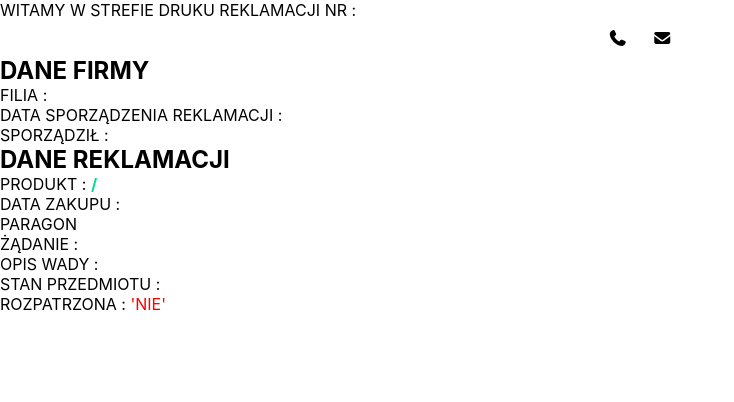
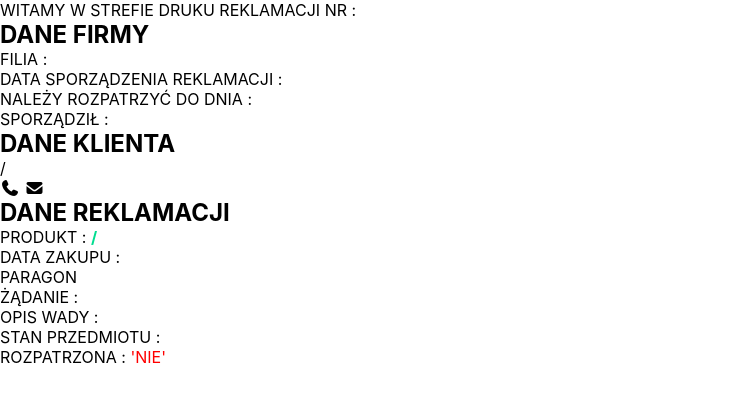
Before and after one commit to marcinoles87/reklamacje, a React (Create React App) app: page /drukuj in a window 1280 px wide. Shown: the top 402 px of the page, without its empty margins (0-734 px from the left). Built offline with nearby package versions, Linux system fonts and the light colour scheme.

Commit message:
update function print

```diff
--- a/src/components/Drukuj.js
+++ b/src/components/Drukuj.js
@@ -6,16 +6,19 @@ function Drukuj({item}) {
     <div className='druk-container'>
       Witamy w strefie druku reklamacji nr :
 
-            <div className='dane-client'>
-                <h2>{item.OsobaZgłaszajaca}</h2>
-                <i className="fa-solid fa-phone"></i> {item.Telefon}  <i className="fa-solid fa-envelope"></i> {item.Email}
-            </div>
 
             <div>
               <h2>Dane firmy</h2>
               <p>Filia : {item.Filia}</p>
-               <p>Data sporządzenia reklamacji : {item.DataSporzadzenia}</p>
+              <p>Data sporządzenia reklamacji : {item.DataSporzadzenia}</p>
+              <p>Należy rozpatrzyć do dnia : {item.DataRozpatrzenia}</p>
               <p>Sporządził : {item.Podpisał}</p>
+            </div>
+
+            <div>
+              <h2>Dane klienta</h2>
+                <p>{item.OsobaZgłaszajaca}/</p>
+                <i className="fa-solid fa-phone"></i> {item.Telefon}  <i className="fa-solid fa-envelope"></i> {item.Email}
             </div>
 
             <div className='dane-product'>
```
